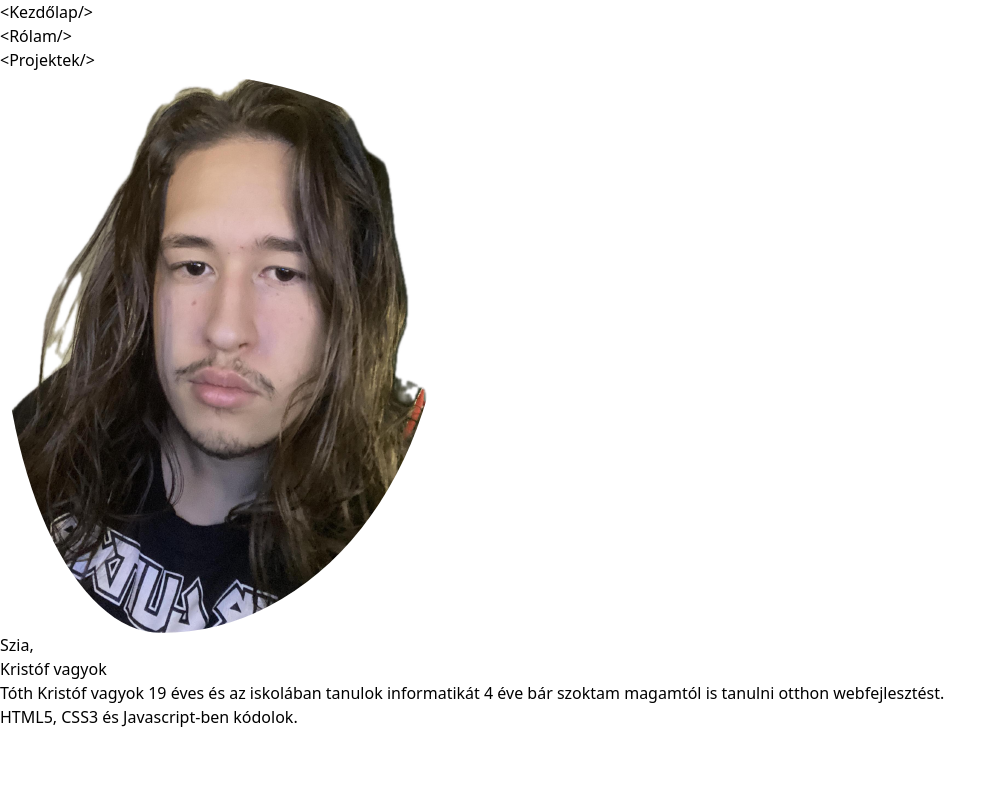
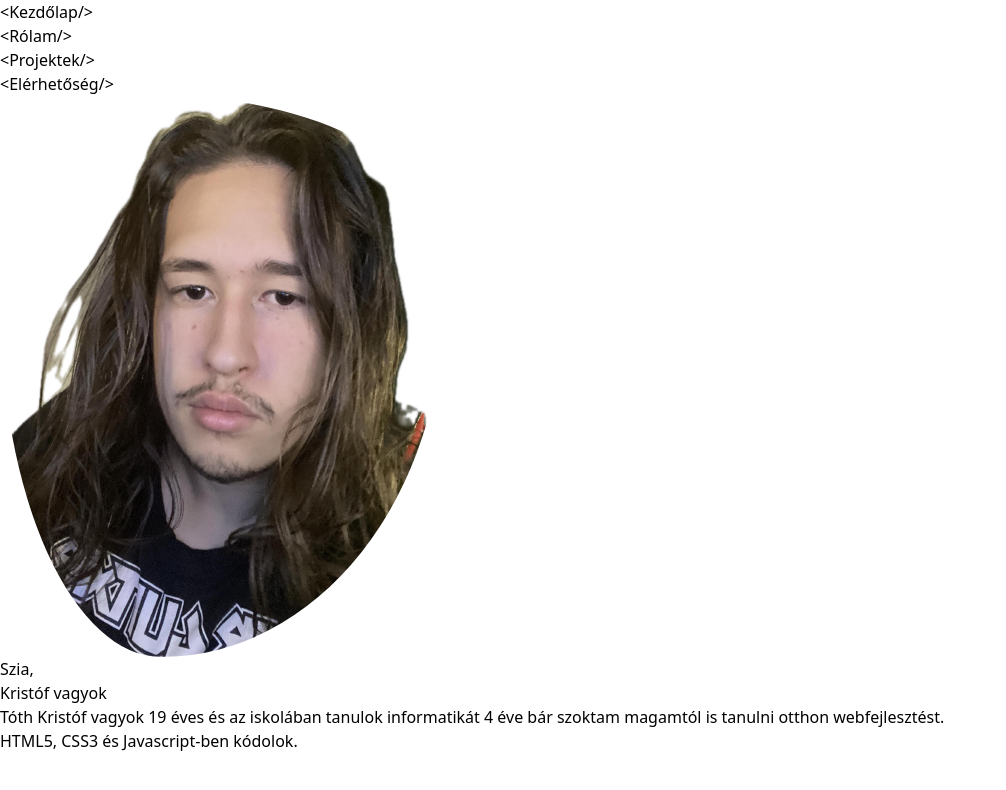
Before and after one commit to Atoti2/Portfolio, a React (Vite) app: page / in a window 1280 px wide. Shown: the top 790 px of the page, without its empty margins (0-1006 px from the left). Built offline with nearby package versions, Linux system fonts and the light colour scheme.

Commit message:
contact page added

```diff
--- a/src/App.jsx
+++ b/src/App.jsx
@@ -8,7 +8,7 @@ import About from './pages/About'
 import RootLayout from './layouts/RootLayout'
 import NotFound from './pages/NotFound'
 import Projects from './pages/Projects'
-
+import Contact from './pages/Contact'
 function App() {
   return (
     <>
@@ -17,6 +17,7 @@ function App() {
         <Route path="/" element={<Home/>}/>
         <Route path="about" element={<About/>}/>
         <Route path="project" element={<Projects/>}/>
+        <Route path="contact" element={<Contact/>}/>
         <Route path='*' element={<NotFound/>}/>
       </Routes>
     </>
--- a/src/components/Project.jsx
+++ b/src/components/Project.jsx
@@ -4,7 +4,7 @@ const Project = ({info}) => {
         <>
             <div className="hover:scale-105 transition-all p-8 bg-gradient-to-tr shadow-xl from-slate-100 to-slate-200 rounded-md cursor-pointer" onClick={() => window.open(gitHub)}>
                 <h3 className="text-xl font-bold text-center mb-5">&#60;{name}/&#62;</h3>
-                <img className="bg-center object-cover rounded-md h-auto max-w-[400px] m-auto" src={mainImg} alt={name}/>
+                <img className="bg-center rounded-md h-auto max-w-[400px] m-auto" src={mainImg} alt={name}/>
                 <p className="text-center mt-3 text-lg">{descr}</p>
 
             </div>
--- a/src/layouts/RootLayout.jsx
+++ b/src/layouts/RootLayout.jsx
@@ -10,6 +10,7 @@ const RootLayout = () => {
               <li className='navTag'><NavLink to="/">&#60;Kezdőlap/&#62;</NavLink></li>
               <li className='navTag'><NavLink to="about">&#60;Rólam/&#62;</NavLink></li>
               <li className='navTag'><NavLink to="project">&#60;Projektek/&#62;</NavLink></li>
+              <li className='navTag'><NavLink to="contact">&#60;Elérhetőség/&#62;</NavLink></li>
             </ul>
           </div>
         </nav>
--- /dev/null
+++ b/src/pages/Contact.jsx
@@ -0,0 +1,7 @@
+const Contact = () => {
+    return(
+        <h1>Elérhetőség</h1>
+    )
+}
+
+export default Contact
--- a/src/pages/Projects.jsx
+++ b/src/pages/Projects.jsx
@@ -9,7 +9,7 @@ const Projects = () => {
     }, [])
 
     return (
-        <div className="Projects flex gap-10 m-5">
+        <div className="Projects flex flex-col md:flex-row gap-10 m-5">
             {data.map(project => (
                 <Project
                     key={project.id}
```
Also changed, not shown: 1 other file (tests, documents, lock files or other folders).
